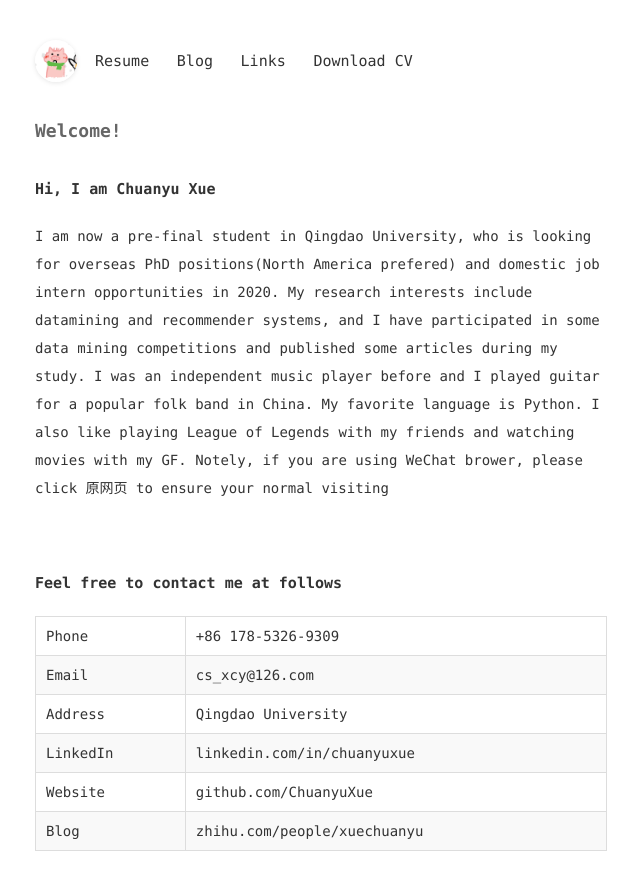
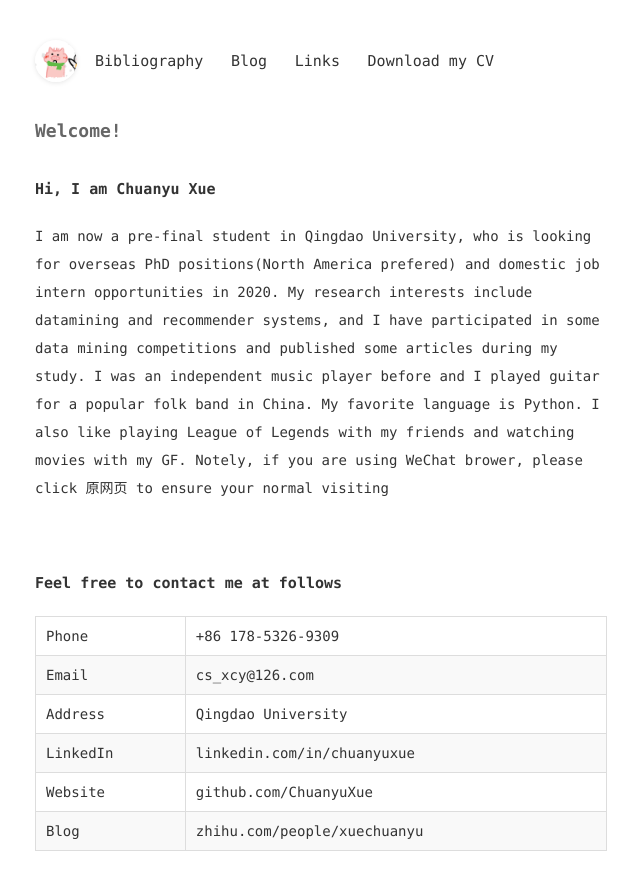
Before and after one commit to ChuanyuXue/profile, a Jekyll site: the page built from index.html, in a window 1280 px wide and 900 px high. Shown: the top 890 px of the window, without its empty margins (319-959 px from the left). Built offline with Jekyll 4.4.1, drawn with Linux system fonts in a browser that asks for light colours.

Commit message:
Update _config.yml

```diff
--- a/_config.yml
+++ b/_config.yml
@@ -24,13 +24,13 @@
 
 # 菜单
 menu:
-  - title: Resume
+  - title: Bibliography
     url: /
   - title: Blog
     url: /pages/chat.html
   - title: Links
     url: /pages/links.html
-  - title: Download CV
+  - title: Download my CV
     url: /pages/about.html
 
 # 自定义插件
@@ -43,13 +43,13 @@
 # plugin-mathjax
 # 数学公式支持，比较影响加载速度，请设置为 false
 customPlugins:
-  - use: true
+  - use: false
     file: 'plugin-mta-stats.html'
     sid: 500581966
     cid: 500581972
   - use: true
     file: 'plugin-baidu-push.html'
-  - use: true
+  - use: false
     file: 'plugin-click-effect.html'
   - use: false
     file: 'plugin-mathjax.html'
```
